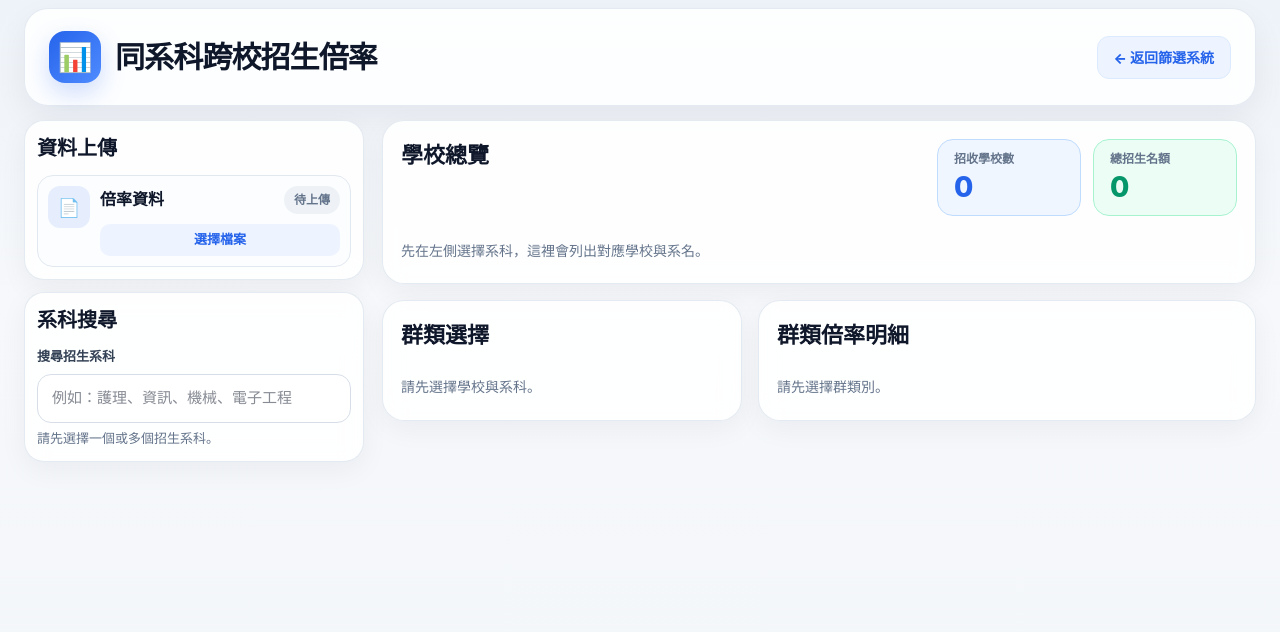
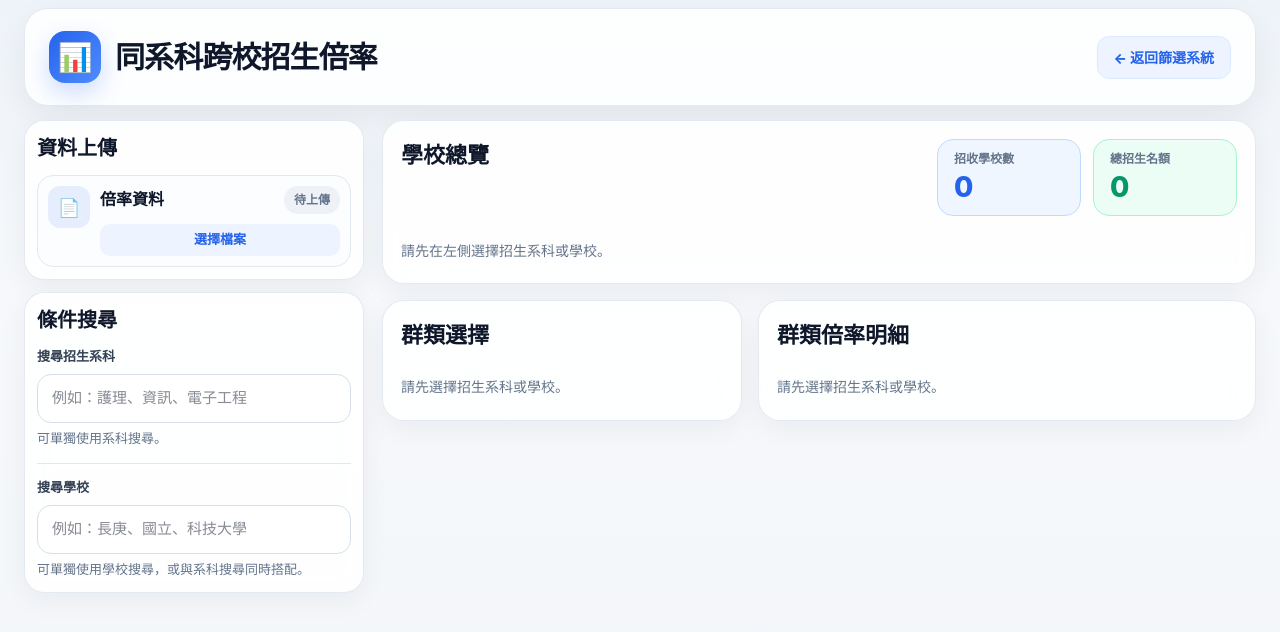
Before and after one commit to Hungming6325/score-ranking-web, a Next.js app: page /overview in a window 1280 px wide. Shown: the top 632 px of the page. Built offline with nearby package versions, Linux system fonts and the light colour scheme.

Commit message:
update page

```diff
--- a/app/overview/page.tsx
+++ b/app/overview/page.tsx
@@ -22,6 +22,8 @@ const scoreFields: ScoreField[] = ["國文", "英文", "數學", "專業一", "
 
 export default function OverviewPage() {
    const fileInputRef = useRef<HTMLInputElement | null>(null);
+  const departmentSearchRef = useRef<HTMLDivElement | null>(null);
+  const schoolSearchRef = useRef<HTMLDivElement | null>(null);
 
   const [rows, setRows] = useState<OverviewRow[]>([]);
   const [fileName, setFileName] = useState("");
@@ -29,10 +31,15 @@ export default function OverviewPage() {
 
   const [departmentKeyword, setDepartmentKeyword] = useState("");
   const [selectedDepartments, setSelectedDepartments] = useState<string[]>([]);
+  const [schoolKeyword, setSchoolKeyword] = useState("");
+  const [selectedSchools, setSelectedSchools] = useState<string[]>([]);
+
   const [selectedSchool, setSelectedSchool] = useState("");
   const [selectedDepartmentCard, setSelectedDepartmentCard] = useState("");
   const [selectedCategory, setSelectedCategory] = useState("");
+
   const [showDepartmentDropdown, setShowDepartmentDropdown] = useState(false);
+  const [showSchoolDropdown, setShowSchoolDropdown] = useState(false);
 
   const parseCsvFile = (file: File) => {
     Papa.parse<OverviewRow>(file, {
@@ -86,10 +93,13 @@ export default function OverviewPage() {
 
         setDepartmentKeyword("");
         setSelectedDepartments([]);
+        setSchoolKeyword("");
+        setSelectedSchools([]);
         setSelectedSchool("");
         setSelectedDepartmentCard("");
         setSelectedCategory("");
         setShowDepartmentDropdown(false);
+        setShowSchoolDropdown(false);
       },
       error: () => {
         setRows([]);
@@ -114,17 +124,39 @@ export default function OverviewPage() {
     const keyword = departmentKeyword.trim();
     if (!keyword) return departmentOptions.slice(0, 50);
 
-    return departmentOptions
-      .filter((item) => item.includes(keyword))
-      .slice(0, 50);
+    return departmentOptions.filter((item) => item.includes(keyword)).slice(0, 50);
   }, [departmentOptions, departmentKeyword]);
 
-  const departmentRows = useMemo(() => {
-    if (!selectedDepartments.length) return [];
-    return rows.filter((row) =>
-      selectedDepartments.includes(String(row.招生系科 ?? "").trim())
+  const schoolOptions = useMemo(() => {
+    return [...new Set(rows.map((r) => String(r.學校 ?? "").trim()).filter(Boolean))].sort((a, b) =>
+      a.localeCompare(b, "zh-Hant")
     );
-  }, [rows, selectedDepartments]);
+  }, [rows]);
+
+  const filteredSchoolOptions = useMemo(() => {
+    const keyword = schoolKeyword.trim();
+    if (!keyword) return schoolOptions.slice(0, 50);
+
+    return schoolOptions.filter((item) => item.includes(keyword)).slice(0, 50);
+  }, [schoolOptions, schoolKeyword]);
+
+  const hasActiveFilters = selectedDepartments.length > 0 || selectedSchools.length > 0;
+
+  const filteredRows = useMemo(() => {
+    if (!hasActiveFilters) return [];
+
+    return rows.filter((row) => {
+      const department = String(row.招生系科 ?? "").trim();
+      const school = String(row.學校 ?? "").trim();
+
+      const departmentMatched =
+        selectedDepartments.length === 0 || selectedDepartments.includes(department);
+
+      const schoolMatched = selectedSchools.length === 0 || selectedSchools.includes(school);
+
+      return departmentMatched && schoolMatched;
+    });
+  }, [rows, selectedDepartments, selectedSchools, hasActiveFilters]);
 
   const groupedCards = useMemo(() => {
     const map = new Map<
@@ -137,7 +169,7 @@ export default function OverviewPage() {
       }
     >();
 
-    departmentRows.forEach((row) => {
+    filteredRows.forEach((row) => {
       const school = String(row.學校 ?? "").trim();
       const department = String(row.招生系科 ?? "").trim();
       const category = String(row.招生群類別 ?? "").trim();
@@ -173,32 +205,28 @@ export default function OverviewPage() {
         if (schoolCompare !== 0) return schoolCompare;
         return a.department.localeCompare(b.department, "zh-Hant");
       });
-  }, [departmentRows]);
+  }, [filteredRows]);
 
   const totalSchools = useMemo(() => {
-    return new Set(
-      departmentRows.map((row) => String(row.學校 ?? "").trim()).filter(Boolean)
-    ).size;
-  }, [departmentRows]);
+    return new Set(filteredRows.map((row) => String(row.學校 ?? "").trim()).filter(Boolean)).size;
+  }, [filteredRows]);
 
   const totalQuota = useMemo(() => {
-    return departmentRows.reduce((sum, row) => sum + toNumber(row.一般考生招生名額), 0);
-  }, [departmentRows]);
+    return filteredRows.reduce((sum, row) => sum + toNumber(row.一般考生招生名額), 0);
+  }, [filteredRows]);
 
   const selectedSchoolRows = useMemo(() => {
     if (!selectedSchool || !selectedDepartmentCard) return [];
-    return departmentRows.filter(
+    return filteredRows.filter(
       (row) =>
         String(row.學校 ?? "").trim() === selectedSchool &&
         String(row.招生系科 ?? "").trim() === selectedDepartmentCard
     );
-  }, [departmentRows, selectedSchool, selectedDepartmentCard]);
+  }, [filteredRows, selectedSchool, selectedDepartmentCard]);
 
   const selectedSchoolCategories = useMemo(() => {
     return [
-      ...new Set(
-        selectedSchoolRows.map((row) => String(row.招生群類別 ?? "").trim()).filter(Boolean)
-      ),
+      ...new Set(selectedSchoolRows.map((row) => String(row.招生群類別 ?? "").trim()).filter(Boolean)),
     ].sort((a, b) => a.localeCompare(b, "zh-Hant"));
   }, [selectedSchoolRows]);
 
@@ -216,7 +244,7 @@ export default function OverviewPage() {
   }, [selectedSchool, selectedDepartmentCard, selectedCategory, selectedSchoolRows]);
 
   useEffect(() => {
-    if (!selectedDepartments.length) {
+    if (!hasActiveFilters) {
       setSelectedSchool("");
       setSelectedDepartmentCard("");
       setSelectedCategory("");
@@ -231,8 +259,7 @@ export default function OverviewPage() {
     }
 
     const found = groupedCards.find(
-      (item) =>
-        item.school === selectedSchool && item.department === selectedDepartmentCard
+      (item) => item.school === selectedSchool && item.department === selectedDepartmentCard
     );
 
     if (!found) {
@@ -240,7 +267,32 @@ export default function OverviewPage() {
       setSelectedDepartmentCard(groupedCards[0].department);
       setSelectedCategory(groupedCards[0].categories[0] || "");
     }
-  }, [selectedDepartments, groupedCards, selectedSchool, selectedDepartmentCard]);
+  }, [hasActiveFilters, groupedCards, selectedSchool, selectedDepartmentCard]);
+useEffect(() => {
+  const handleClickOutside = (event: MouseEvent) => {
+    const target = event.target as Node;
+
+    if (
+      departmentSearchRef.current &&
+      !departmentSearchRef.current.contains(target)
+    ) {
+      setShowDepartmentDropdown(false);
+    }
+
+    if (
+      schoolSearchRef.current &&
+      !schoolSearchRef.current.contains(target)
+    ) {
+      setShowSchoolDropdown(false);
+    }
+  };
+
+  document.addEventListener("mousedown", handleClickOutside);
+
+  return () => {
+    document.removeEventListener("mousedown", handleClickOutside);
+  };
+}, []);
 
   useEffect(() => {
     if (!selectedSchool || !selectedDepartmentCard) {
@@ -269,6 +321,19 @@ export default function OverviewPage() {
 
   const removeDepartment = (item: string) => {
     setSelectedDepartments((prev) => prev.filter((x) => x !== item));
+  };
+
+  const toggleSchool = (item: string) => {
+    setSelectedSchools((prev) => {
+      if (prev.includes(item)) {
+        return prev.filter((x) => x !== item);
+      }
+      return [...prev, item];
+    });
+  };
+
+  const removeSchool = (item: string) => {
+    setSelectedSchools((prev) => prev.filter((x) => x !== item));
   };
 
   return (
@@ -310,19 +375,24 @@ export default function OverviewPage() {
               {error ? <div style={errorStyle}>{error}</div> : null}
             </Panel>
 
-            <Panel title="系科搜尋">
+            <Panel title="條件搜尋">
               <div style={fieldBlockStyle}>
                 <label style={fieldLabelStyle}>搜尋招生系科</label>
-                <div style={searchWrapStyle}>
+                <div style={searchWrapStyle} ref={departmentSearchRef}>
                   <input
                     type="text"
                     value={departmentKeyword}
-                    placeholder="例如：護理、資訊、機械、電子工程"
+                    placeholder="例如：護理、資訊、電子工程"
 onChange={(e) => {
   setDepartmentKeyword(e.target.value);
   setShowDepartmentDropdown(true);
+  setShowSchoolDropdown(false);
 }}
-                    onFocus={() => setShowDepartmentDropdown(true)}
+onFocus={() => {
+  setShowDepartmentDropdown(true);
+  setShowSchoolDropdown(false);
+}}
+
                     style={searchInputStyle}
                   />
                   {showDepartmentDropdown && filteredDepartmentOptions.length > 0 && (
@@ -339,7 +409,10 @@ export default function OverviewPage() {
                               color: isSelected ? "#1d4ed8" : "#0f172a",
                             }}
                             onMouseDown={(e) => e.preventDefault()}
-                            onClick={() => toggleDepartment(item)}
+ onClick={() => {
+  toggleDepartment(item);
+  setShowDepartmentDropdown(false);
+}}
                           >
                             <span>{item}</span>
                             <span style={searchOptionCheckStyle}>
@@ -369,7 +442,78 @@ export default function OverviewPage() {
                   ))}
                 </div>
               ) : (
-                <div style={emptyHintStyle}>請先選擇一個或多個招生系科。</div>
+                <div style={emptyHintStyle}>可單獨使用系科搜尋。</div>
+              )}
+
+              <div style={dividerStyle} />
+
+              <div style={fieldBlockStyle}>
+                <label style={fieldLabelStyle}>搜尋學校</label>
+                <div style={searchWrapStyle} ref={schoolSearchRef}>
+                  <input
+                    type="text"
+                    value={schoolKeyword}
+                    placeholder="例如：長庚、國立、科技大學"
+onChange={(e) => {
+  setSchoolKeyword(e.target.value);
+  setShowSchoolDropdown(true);
+  setShowDepartmentDropdown(false);
+}}
+onFocus={() => {
+  setShowSchoolDropdown(true);
+  setShowDepartmentDropdown(false);
+}}
+
+                    style={searchInputStyle}
+                  />
+                  {showSchoolDropdown && filteredSchoolOptions.length > 0 && (
+                    <div style={searchDropdownStyle}>
+                      {filteredSchoolOptions.map((item) => {
+                        const isSelected = selectedSchools.includes(item);
+                        return (
+                          <button
+                            key={item}
+                            type="button"
+                            style={{
+                              ...searchOptionStyle,
+                              background: isSelected ? "#eff6ff" : "#ffffff",
+                              color: isSelected ? "#1d4ed8" : "#0f172a",
+                            }}
+                            onMouseDown={(e) => e.preventDefault()}
+onClick={() => {
+  toggleSchool(item);
+  setShowSchoolDropdown(false);
+}}
+                          >
+                            <span>{item}</span>
+                            <span style={searchOptionCheckStyle}>
+                              {isSelected ? "已選取" : "加入"}
+                            </span>
+                          </button>
+                        );
+                      })}
+                    </div>
+                  )}
+                </div>
+              </div>
+
+              {selectedSchools.length > 0 ? (
+                <div style={selectedChipWrapStyle}>
+                  {selectedSchools.map((item) => (
+                    <div key={item} style={selectedChipStyle}>
+                      <span>{item}</span>
+                      <button
+                        type="button"
+                        style={selectedChipRemoveStyle}
+                        onClick={() => removeSchool(item)}
+                      >
+                        ×
+                      </button>
+                    </div>
+                  ))}
+                </div>
+              ) : (
+                <div style={emptyHintStyle}>可單獨使用學校搜尋，或與系科搜尋同時搭配。</div>
               )}
             </Panel>
           </aside>
@@ -409,8 +553,8 @@ export default function OverviewPage() {
                 </div>
               }
             >
-              {!selectedDepartments.length ? (
-                <div style={emptyStateStyle}>先在左側選擇系科，這裡會列出對應學校與系名。</div>
+              {!hasActiveFilters ? (
+                <div style={emptyStateStyle}>請先在左側選擇招生系科或學校。</div>
               ) : groupedCards.length === 0 ? (
                 <div style={emptyStateStyle}>查無符合資料。</div>
               ) : (
@@ -507,7 +651,9 @@ export default function OverviewPage() {
 
             <div style={detailGridStyle}>
               <Card title="群類選擇">
-                {!selectedSchool ? (
+                {!hasActiveFilters ? (
+                  <div style={emptyStateStyle}>請先選擇招生系科或學校。</div>
+                ) : !selectedSchool ? (
                   <div style={emptyStateStyle}>請先選擇學校與系科。</div>
                 ) : (
                   <>
@@ -544,7 +690,9 @@ export default function OverviewPage() {
               </Card>
 
               <Card title="群類倍率明細">
-                {!selectedDetail ? (
+                {!hasActiveFilters ? (
+                  <div style={emptyStateStyle}>請先選擇招生系科或學校。</div>
+                ) : !selectedDetail ? (
                   <div style={emptyStateStyle}>請先選擇群類別。</div>
                 ) : (
                   <>
@@ -581,8 +729,6 @@ export default function OverviewPage() {
                         );
                       })}
                     </div>
-
-
                   </>
                 )}
               </Card>
@@ -1077,6 +1223,12 @@ const emptyStateStyle: React.CSSProperties = {
   padding: "8px 0 2px",
 };
 
+const dividerStyle: React.CSSProperties = {
+  height: "1px",
+  background: "#e2e8f0",
+  margin: "14px 0",
+};
+
 const schoolGridStyle: React.CSSProperties = {
   display: "grid",
   gridTemplateColumns: "repeat(auto-fit, minmax(360px, 1fr))",
@@ -1279,32 +1431,3 @@ const scoreCardValueStyle: React.CSSProperties = {
   fontSize: "24px",
   fontWeight: 800,
 };
-
-const tableWrapStyle: React.CSSProperties = {
-  overflowX: "auto",
-};
-
-const tableStyle: React.CSSProperties = {
-  width: "100%",
-  borderCollapse: "collapse",
-  background: "#ffffff",
-  borderRadius: "14px",
-  overflow: "hidden",
-};
-
-const thStyle: React.CSSProperties = {
-  textAlign: "left",
-  padding: "12px 14px",
-  background: "#f8fafc",
-  borderBottom: "1px solid #e2e8f0",
-  fontSize: "13px",
-  fontWeight: 800,
-  color: "#334155",
-};
-
-const tdStyle: React.CSSProperties = {
-  padding: "12px 14px",
-  borderBottom: "1px solid #eef2f7",
-  fontSize: "14px",
-  color: "#334155",
-};
```
Lines whose indentation alone changed are shown as unchanged.
